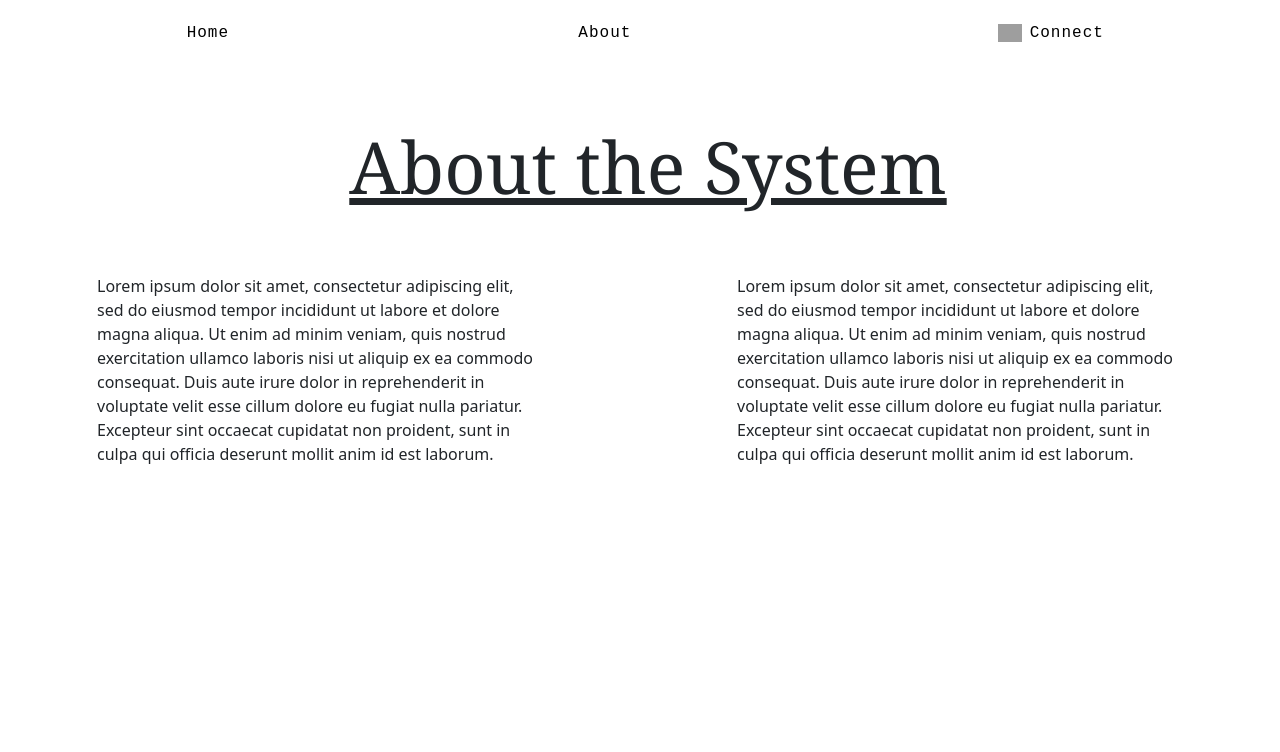
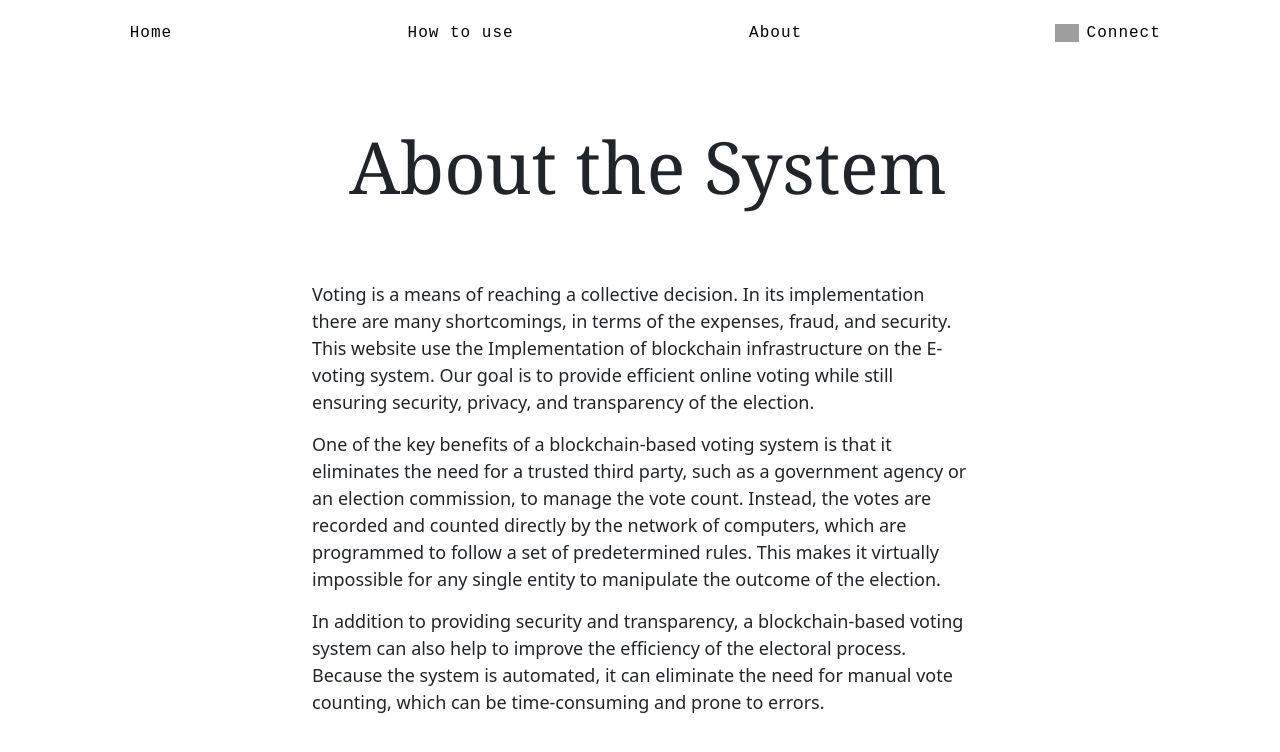
Before and after one commit to fahmifakhir/Voting-dapp, a React (Create React App) app: page /about in a window 1280 px wide. Shown: the top 752 px of the page. Built offline with nearby package versions, Linux system fonts and the light colour scheme; grey boxes are pictures that could not be loaded.

Commit message:
updated
Last iteration 8 January

```diff
--- a/src/About.js
+++ b/src/About.js
@@ -12,29 +12,31 @@ const About = ({ app, setApp }) => {
         </h1>
       </div>
 
-      <div className="row">
-        <div className="col-6 d-flex justify-content-center">
-          <p className="p-2 w-75">
-            Lorem ipsum dolor sit amet, consectetur adipiscing elit, sed do
-            eiusmod tempor incididunt ut labore et dolore magna aliqua. Ut enim
-            ad minim veniam, quis nostrud exercitation ullamco laboris nisi ut
-            aliquip ex ea commodo consequat. Duis aute irure dolor in
-            reprehenderit in voluptate velit esse cillum dolore eu fugiat nulla
-            pariatur. Excepteur sint occaecat cupidatat non proident, sunt in
-            culpa qui officia deserunt mollit anim id est laborum.
-          </p>
-        </div>
-        <div className="col-6 d-flex justify-content-center">
-          <p className="p-2 w-75">
-            Lorem ipsum dolor sit amet, consectetur adipiscing elit, sed do
-            eiusmod tempor incididunt ut labore et dolore magna aliqua. Ut enim
-            ad minim veniam, quis nostrud exercitation ullamco laboris nisi ut
-            aliquip ex ea commodo consequat. Duis aute irure dolor in
-            reprehenderit in voluptate velit esse cillum dolore eu fugiat nulla
-            pariatur. Excepteur sint occaecat cupidatat non proident, sunt in
-            culpa qui officia deserunt mollit anim id est laborum.
-          </p>
-        </div>
+      <div>
+        <p className="middle-text indented">
+          Voting is a means of reaching a collective decision. In its
+          implementation there are many shortcomings, in terms of the expenses,
+          fraud, and security. This website use the Implementation of blockchain
+          infrastructure on the E-voting system. Our goal is to provide
+          efficient online voting while still ensuring security, privacy, and
+          transparency of the election.
+        </p>
+        <p className="middle-text indented">
+          One of the key benefits of a blockchain-based voting system is that it
+          eliminates the need for a trusted third party, such as a government
+          agency or an election commission, to manage the vote count. Instead,
+          the votes are recorded and counted directly by the network of
+          computers, which are programmed to follow a set of predetermined
+          rules. This makes it virtually impossible for any single entity to
+          manipulate the outcome of the election.
+        </p>
+        <p className="middle-text indented">
+          In addition to providing security and transparency, a blockchain-based
+          voting system can also help to improve the efficiency of the electoral
+          process. Because the system is automated, it can eliminate the need
+          for manual vote counting, which can be time-consuming and prone to
+          errors.
+        </p>
       </div>
     </div>
   );
--- a/src/App.css
+++ b/src/App.css
@@ -76,7 +76,7 @@
 #about-title {
   font-family: Cambria, Cochin, Georgia, Times, "Times New Roman", serif;
   font-size: 72px;
-  text-decoration: underline;
+  /* text-decoration: underline; */
 }
 
 #app-title {
@@ -197,3 +197,38 @@ th {
 td {
   font-family: monospace;
 }
+
+.div-middle {
+  margin: 0 auto;
+}
+
+.middle-text {
+  /* text-align: center; */
+  margin: 15px 300px;
+}
+
+.middle1 {
+  margin-left: 200px;
+}
+
+.list {
+  display: flex;
+  justify-content: center;
+}
+
+p {
+  font-size: 18px;
+  font-weight: 450;
+}
+
+li {
+  font-size: 18px;
+}
+
+.middle-text h4 {
+  margin-top: 30px;
+}
+
+/* .indented {
+  text-indent: 40px;
+} */
--- a/src/App.js
+++ b/src/App.js
@@ -5,6 +5,8 @@ import { useState } from "react";
 import Navbar from "./Navbar";
 import Home from "./Home";
 import About from "./About";
+import HowToUse from "./HowToUse";
+
 
 import { ToastContainer } from "react-toastify";
 import "react-toastify/dist/ReactToastify.css";
@@ -13,8 +15,7 @@ import "react-toastify/dist/ReactToastify.css";
 import AppHome from "./AppHome";
 import AppProfile from "./AppProfile";
 
-import keccak256 from "keccak256";
-import Merkletree from "merkletreejs";
+
 import VotingRoom from "./VotingRoom";
 import CreateVoting from "./CreateVoting";
 import RegisterVoting from "./RegisterVoting";
@@ -40,6 +41,7 @@ function App() {
           >
             <Route index element={<Home app={app} setApp={setApp} />} />
             <Route path="about" element={<About app={app} setApp={setApp} />} />
+            <Route path="how-to-use" element={<HowToUse app={app} setApp={setApp} />} />
             <Route path="/app/">
               <Route
                 index
--- a/src/AppHome.js
+++ b/src/AppHome.js
@@ -6,7 +6,7 @@ import VotingABI from "./abi/Voting.json";
 import NotConnected from "./NotConnected";
 import { toast } from "react-toastify";
 
-const VotingContract = "0x463651Ae5b82a16ee90E1BC384c5A0461043a653";
+const VotingContract = "0xD5c6eB323224559f77a3c058B35AF5eD9Ec90994";
 
 const AppHome = ({ account, setAccount, setApp }) => {
   const isConnected = Boolean(account[0]);
--- a/src/AppProfile.js
+++ b/src/AppProfile.js
@@ -3,7 +3,7 @@ import NotConnected from "./NotConnected";
 import DataABI from "./abi/Voting.json";
 import { ethers } from "ethers";
 
-const VotingContract = "0x463651Ae5b82a16ee90E1BC384c5A0461043a653";
+const VotingContract = "0xD5c6eB323224559f77a3c058B35AF5eD9Ec90994";
 
 const AppProfile = ({ account, setAccount, setApp }) => {
   const isConnected = Boolean(account[0]);
@@ -65,7 +65,7 @@ const AppProfile = ({ account, setAccount, setApp }) => {
                     {voterHistory.map((hist, index) => (
                       <tr>
                         <td className="text-center">
-                          {hist.votingId.toString()}
+                        {hist.roomId.toString()}
                         </td>
                         <td className="text-center">
                           {hist.candidateId.toString()}
--- a/src/CreateVoting.js
+++ b/src/CreateVoting.js
@@ -6,7 +6,7 @@ import NotConnected from "./NotConnected";
 import PuffLoader from "react-spinners/PuffLoader";
 import { toast } from "react-toastify";
 
-const VotingContract = "0x463651Ae5b82a16ee90E1BC384c5A0461043a653";
+const VotingContract = "0xD5c6eB323224559f77a3c058B35AF5eD9Ec90994";
 
 const CreateVoting = ({ account, setAccount, setApp }) => {
   const isConnected = Boolean(account[0]);
--- /dev/null
+++ b/src/HowToUse.js
@@ -0,0 +1,58 @@
+import React, { useEffect } from "react";
+
+const About = ({ app, setApp }) => {
+  useEffect(() => {
+    setApp(false);
+  });
+  return (
+    <div className="container-fluid h-100">
+      <div className="row align-items-center">
+        <h1 id="about-title" className="p-1 m-2 text-center">
+          How to Use
+        </h1>
+      </div>
+
+      <div>
+        {/* <p className="middle-text">
+          If you are new to blockchain, on this page you can follow some of the
+          steps needed to start using our voting system.
+        </p> */}
+        <div className="middle-text">
+          <h4>Set up your Metamask</h4>
+          <p>
+            MetaMask is a software cryptocurrency wallet used to interact with
+            the Ethereum blockchain. since our website is using ethereum
+            blockchain, Metamask is needed to let you interact with our voting
+            system.
+          </p>
+          <p>
+            To set up your metamask on your browser,
+            <ol>
+              <li>
+                Go to the browser web store and install metamask extension
+              </li>
+              <li>set up your account</li>
+              <li>change your network into Goerli Test network</li>
+              <li>Go to Goerli faucet to ask for ballance</li>
+            </ol>
+          </p>
+          <h4>Connect your account</h4>
+          <p>Click connect button on the top right of the website, then you can
+          proceed to the Application Page, you can also change your address
+          wallet to your preferabble one</p>
+          <h4>Register for voting session</h4>
+          <p>Go to register page, input the data that needed. disclaimer : data
+          inputted only can be used by one voting session and Only eligble voter
+          can registered to the voting session.</p>
+          <h4>Vote</h4>
+          <p>Vote only can be done if you are already registered as eligble voter
+          to that voting session. once the vote is already submitted, you can
+          always check for the vote result from the voting room and your profile
+          page</p>
+        </div>
+      </div>
+    </div>
+  );
+};
+
+export default About;
--- a/src/Navbar.js
+++ b/src/Navbar.js
@@ -77,12 +77,17 @@ const NavBar = ({ app, setApp, account, setAccount }) => {
           )}
         </div>
       ) : (
-        <div id="navbar" className="d-flex justify-content-around align-items-center p-2 m-1"
+        <div
+          id="navbar"
+          className="d-flex justify-content-around align-items-center p-2 m-1"
         >
-
           <Link id="navbar-list" to="/">
             {" "}
             Home
+          </Link>
+          <Link id="navbar-list" to="/how-to-use">
+            {" "}
+            How to use
           </Link>
           <Link id="navbar-list" to="/about">
             {" "}
@@ -90,7 +95,7 @@ const NavBar = ({ app, setApp, account, setAccount }) => {
           </Link>
           <Link
             id="navbar-list"
-              onClick={() =>{
+            onClick={() => {
               connectAccount();
               setApp(true);
             }}
@@ -105,7 +110,6 @@ const NavBar = ({ app, setApp, account, setAccount }) => {
             />
             Connect
           </Link>
-
         </div>
       )}
 
--- a/src/RegisterVoting.js
+++ b/src/RegisterVoting.js
@@ -12,8 +12,8 @@ import data1 from "../src/data/voterdata1.json";
 import data2 from "../src/data/voterdata2.json";
 import { set } from "date-fns";
 
-const VotingContract = "0x463651Ae5b82a16ee90E1BC384c5A0461043a653";
-const VoterContract = "0x9bA779077768AfD239705C9aceAc88135C91ff02";
+const VotingContract = "0xD5c6eB323224559f77a3c058B35AF5eD9Ec90994";
+const VoterContract = "0xD1E3c3260B4fABC414D240303965b4C37fE68490";
 
 const whitelist = [data1, data2];
 let finalArray;
```
Also changed, not shown: src/VotingRoom.js (+21 -16 lines), src/abi/Voting.json (+23 -32 lines), 1 other file (tests, documents, lock files or other folders). Lines whose indentation alone changed are shown as unchanged.
